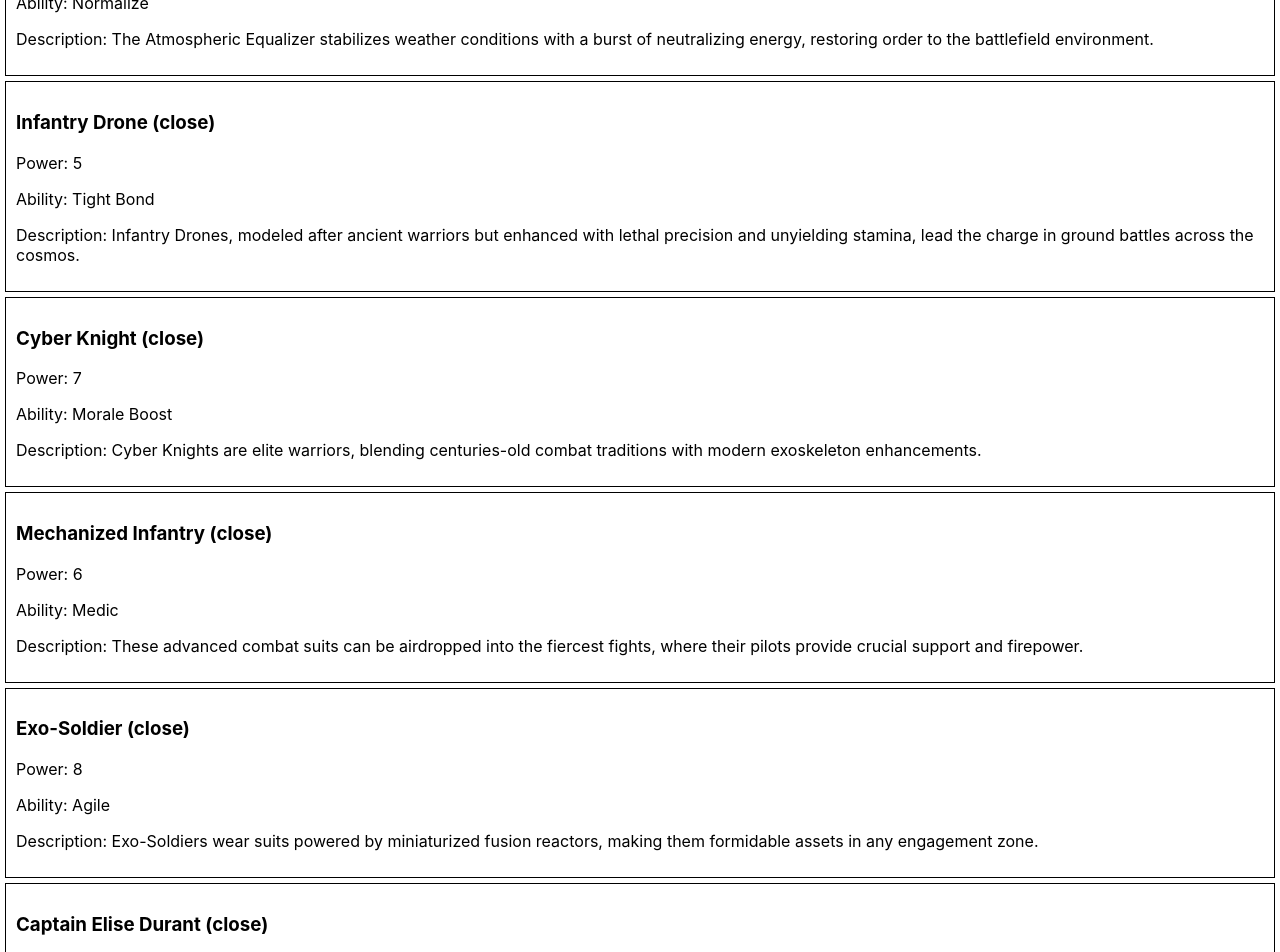
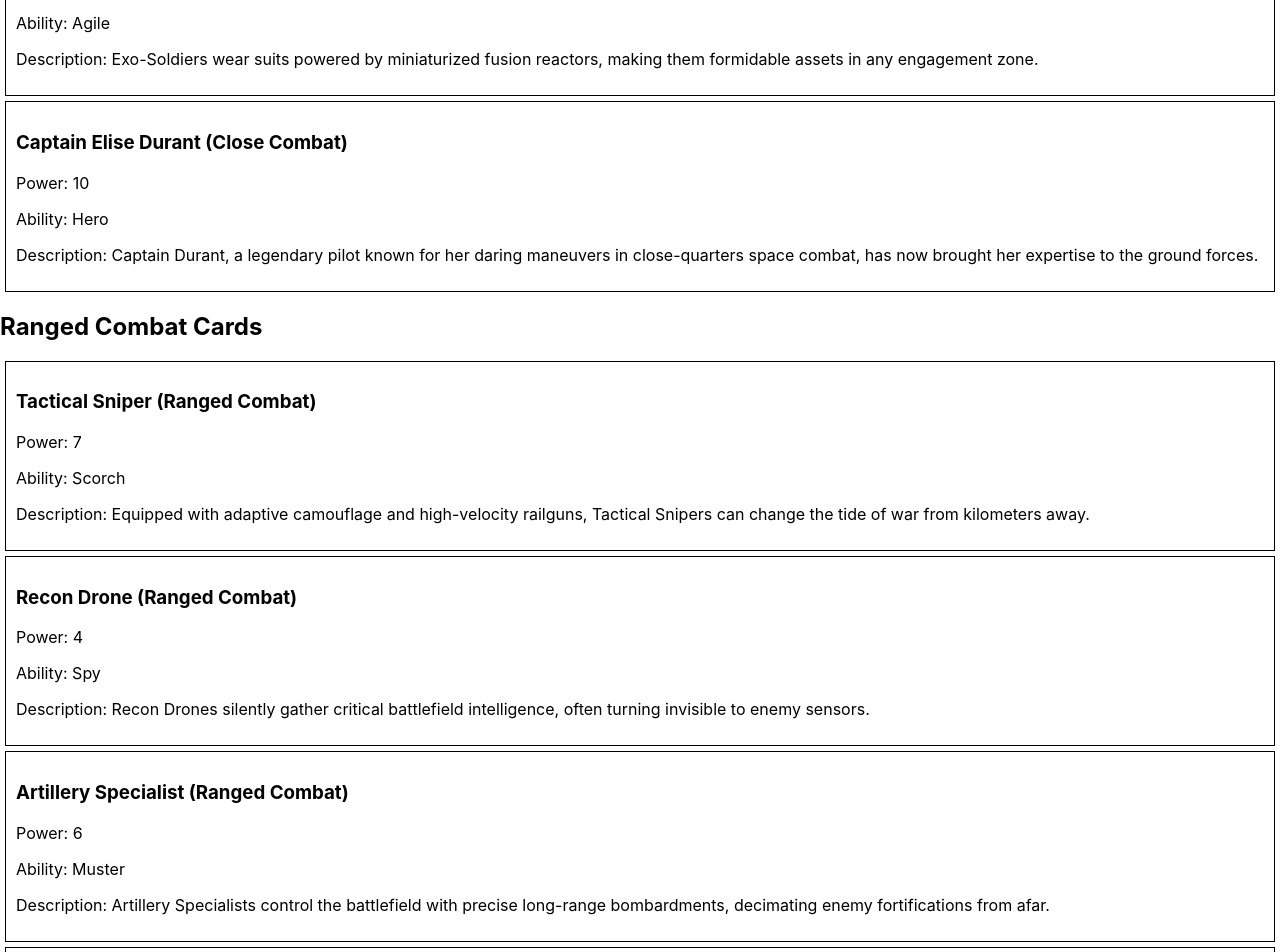
Before and after one commit to pslib-cz/2023-p3a-mpa-react-project-PeterHonzejk, a React (Create React App) app in the folder gwent-game/: page /build in a window 1280 px wide. Shown: the part 920-1872 px from the top of the page. Built offline with nearby package versions, Linux system fonts and the light colour scheme.

Commit message:
Improved playability

```diff
--- a/gwent-game/src/components/DeckBuilder.tsx
+++ b/gwent-game/src/components/DeckBuilder.tsx
@@ -29,6 +29,8 @@ const DeckBuilder: React.FC = () => {
     }
   };
 
+  const filteredCards = (type: string) => availableCards.filter(card => card.type === type);
+
   return (
     <div>
       <h1>Deck Builder</h1>
@@ -39,12 +41,14 @@ const DeckBuilder: React.FC = () => {
         ))}
         {deck.length === 0 && <p>No cards in your deck. Click on a card below to add it.</p>}
       </div>
-      <div>
-        <h2>Available Cards</h2>
-        {availableCards.map(card => (
-          <Card key={card.id} {...card} onPlay={() => addToDeck(card.id)} />
-        ))}
-      </div>
+      {['Close Combat', 'Ranged Combat', 'Siege', 'Leader', 'Weather'].map((type) => (
+        <div key={type}>
+          <h2>{type.charAt(0).toUpperCase() + type.slice(1)} Cards</h2>
+          {filteredCards(type).map(card => (
+            <Card key={card.id} {...card} onPlay={() => addToDeck(card.id)} />
+          ))}
+        </div>
+      ))}
     </div>
   );
 };
--- a/gwent-game/src/components/GameBoard.tsx
+++ b/gwent-game/src/components/GameBoard.tsx
@@ -1,29 +1,82 @@
-import React, { useState, useEffect } from 'react';
+import React, { useState } from 'react';
 import Card from './Card';
 import { CardData } from './cardData';
 
+type CardType = 'Close Combat' | 'Ranged Combat' | 'Siege' | 'Leader' | 'Weather';
+
+interface Scores {
+  'Close Combat': number;
+  'Ranged Combat': number;
+  Siege: number;
+  Leader: number;
+  Weather: number;
+}
+
+interface PlayedCards {
+  'Close Combat': CardData[];
+  'Ranged Combat': CardData[];
+  Siege: CardData[];
+  Leader: CardData[];
+  Weather: CardData[];
+}
+
 const GameBoard: React.FC = () => {
-  const [deck, setDeck] = useState<CardData[]>(() => {
+  const [cardsInHand, setCardsInHand] = useState<CardData[]>(() => {
     const savedDeck = localStorage.getItem('userDeck');
     return savedDeck ? JSON.parse(savedDeck) : [];
   });
-  const [score, setScore] = useState(0);
 
-  const playCard = (cardId: number) => {
-    const card = deck.find(card => card.id === cardId);
-    if (card) {
-      setScore(score + card.power);
-      setDeck(deck.filter(c => c.id !== cardId));
+  const [playedCards, setPlayedCards] = useState<PlayedCards>({
+    'Close Combat': [],
+    'Ranged Combat': [],
+    Siege: [],
+    Leader: [],
+    Weather: []
+  });
+
+  const [scores, setScores] = useState<Scores>({
+    'Close Combat': 0,
+    'Ranged Combat': 0,
+    Siege: 0,
+    Leader: 0,
+    Weather: 0
+  });
+
+  const playCard = (cardId: number, type: CardType) => {
+    const cardIndex = cardsInHand.findIndex(card => card.id === cardId);
+    if (cardIndex > -1) {
+      const card = cardsInHand[cardIndex];
+      setCardsInHand(cardsInHand.filter((_, index) => index !== cardIndex));
+      setPlayedCards(prev => ({
+        ...prev,
+        [type]: [...prev[type], card]
+      }));
+      setScores(prevScores => ({
+        ...prevScores,
+        [type]: prevScores[type] + card.power
+      }));
     }
+  };
+
+  const renderRow = (type: CardType) => {
+    return (
+      <div key={type}>
+        <h2>{type} Cards - Score: {scores[type]}</h2>
+        {playedCards[type].map(card => (
+          <Card key={card.id} {...card} onPlay={() => {}} />
+        ))}
+      </div>
+    );
   };
 
   return (
     <div>
       <h1>Game Board</h1>
-      <p>Score: {score}</p>
-      {deck.map(card => (
-        <Card key={card.id} {...card} onPlay={() => playCard(card.id)} />
+      <h2>Your Cards</h2>
+      {cardsInHand.map(card => (
+        <Card key={card.id} {...card} onPlay={() => playCard(card.id, card.type as CardType)} />
       ))}
+      {(['Close Combat', 'Ranged Combat', 'Siege', 'Leader', 'Weather'] as CardType[]).map(type => renderRow(type))}
     </div>
   );
 };
--- a/gwent-game/src/components/cardData.tsx
+++ b/gwent-game/src/components/cardData.tsx
@@ -9,29 +9,29 @@ export interface CardData {
 
 export const cardPool: CardData[] = [
     // Weather cards
-    { id: 1, type: "weather", name: "Ionic Storm", power: 0, ability: "Weaken Close", lore: "Generated by high-altitude weather machines, Ionic Storms release charged particles that disrupt close-range combat equipment and personnel." },
-    { id: 2, type: "weather", name: "Gravitational Fog", power: 0, ability: "Weaken Range", lore: "Emitted from orbital platforms, Gravitational Fog warps local gravity, significantly hindering the operation of ranged weaponry." },
-    { id: 3, type: "weather", name: "Nano-Swarm Rain", power: 0, ability: "Weaken Siege", lore: "Nano-Swarm Rain consists of billions of microscopic robots that swarm siege equipment, jamming mechanics and electronics temporarily." },
-    { id: 4, type: "weather", name: "Atmospheric Equalizer", power: 0, ability: "Normalize", lore: "The Atmospheric Equalizer stabilizes weather conditions with a burst of neutralizing energy, restoring order to the battlefield environment." },
+    { id: 1, type: "Weather", name: "Ionic Storm", power: 0, ability: "Weaken Close", lore: "Generated by high-altitude weather machines, Ionic Storms release charged particles that disrupt close-range combat equipment and personnel." },
+    { id: 2, type: "Weather", name: "Gravitational Fog", power: 0, ability: "Weaken Range", lore: "Emitted from orbital platforms, Gravitational Fog warps local gravity, significantly hindering the operation of ranged weaponry." },
+    { id: 3, type: "Weather", name: "Nano-Swarm Rain", power: 0, ability: "Weaken Siege", lore: "Nano-Swarm Rain consists of billions of microscopic robots that swarm siege equipment, jamming mechanics and electronics temporarily." },
+    { id: 4, type: "Weather", name: "Atmospheric Equalizer", power: 0, ability: "Normalize", lore: "The Atmospheric Equalizer stabilizes weather conditions with a burst of neutralizing energy, restoring order to the battlefield environment." },
     // Human Close Combat cards
-    { id: 101, type: "close", name: "Infantry Drone", power: 5, ability: "Tight Bond", lore: "Infantry Drones, modeled after ancient warriors but enhanced with lethal precision and unyielding stamina, lead the charge in ground battles across the cosmos." },
-    { id: 102, type: "close", name: "Cyber Knight", power: 7, ability: "Morale Boost", lore: "Cyber Knights are elite warriors, blending centuries-old combat traditions with modern exoskeleton enhancements." },
-    { id: 103, type: "close", name: "Mechanized Infantry", power: 6, ability: "Medic", lore: "These advanced combat suits can be airdropped into the fiercest fights, where their pilots provide crucial support and firepower." },
-    { id: 104, type: "close", name: "Exo-Soldier", power: 8, ability: "Agile", lore: "Exo-Soldiers wear suits powered by miniaturized fusion reactors, making them formidable assets in any engagement zone." },
-    { id: 105, type: "close", name: "Captain Elise Durant", power: 10, ability: "Hero", lore: "Captain Durant, a legendary pilot known for her daring maneuvers in close-quarters space combat, has now brought her expertise to the ground forces." },
+    { id: 101, type: "Close Combat", name: "Infantry Drone", power: 5, ability: "Tight Bond", lore: "Infantry Drones, modeled after ancient warriors but enhanced with lethal precision and unyielding stamina, lead the charge in ground battles across the cosmos." },
+    { id: 102, type: "Close Combat", name: "Cyber Knight", power: 7, ability: "Morale Boost", lore: "Cyber Knights are elite warriors, blending centuries-old combat traditions with modern exoskeleton enhancements." },
+    { id: 103, type: "Close Combat", name: "Mechanized Infantry", power: 6, ability: "Medic", lore: "These advanced combat suits can be airdropped into the fiercest fights, where their pilots provide crucial support and firepower." },
+    { id: 104, type: "Close Combat", name: "Exo-Soldier", power: 8, ability: "Agile", lore: "Exo-Soldiers wear suits powered by miniaturized fusion reactors, making them formidable assets in any engagement zone." },
+    { id: 105, type: "Close Combat", name: "Captain Elise Durant", power: 10, ability: "Hero", lore: "Captain Durant, a legendary pilot known for her daring maneuvers in close-quarters space combat, has now brought her expertise to the ground forces." },
     // Human Ranged Combat cards
-    { id: 111, type: "range", name: "Tactical Sniper", power: 7, ability: "Scorch", lore: "Equipped with adaptive camouflage and high-velocity railguns, Tactical Snipers can change the tide of war from kilometers away." },
-    { id: 112, type: "range", name: "Recon Drone", power: 4, ability: "Spy", lore: "Recon Drones silently gather critical battlefield intelligence, often turning invisible to enemy sensors." },
-    { id: 113, type: "range", name: "Artillery Specialist", power: 6, ability: "Muster", lore: "Artillery Specialists control the battlefield with precise long-range bombardments, decimating enemy fortifications from afar." },
-    { id: 114, type: "range", name: "Comms Officer", power: 5, ability: "Morale Boost", lore: "Comms Officers maintain the flow of vital information across the battlefield, boosting the morale and coordination of allied troops." },
-    { id: 115, type: "range", name: "Lieutenant Marcus Fenix", power: 9, ability: "Hero", lore: "Marcus Fenix, a master sharpshooter, once turned the tide of a siege with a single shot that saved a thousand lives." },
+    { id: 111, type: "Ranged Combat", name: "Tactical Sniper", power: 7, ability: "Scorch", lore: "Equipped with adaptive camouflage and high-velocity railguns, Tactical Snipers can change the tide of war from kilometers away." },
+    { id: 112, type: "Ranged Combat", name: "Recon Drone", power: 4, ability: "Spy", lore: "Recon Drones silently gather critical battlefield intelligence, often turning invisible to enemy sensors." },
+    { id: 113, type: "Ranged Combat", name: "Artillery Specialist", power: 6, ability: "Muster", lore: "Artillery Specialists control the battlefield with precise long-range bombardments, decimating enemy fortifications from afar." },
+    { id: 114, type: "Ranged Combat", name: "Comms Officer", power: 5, ability: "Morale Boost", lore: "Comms Officers maintain the flow of vital information across the battlefield, boosting the morale and coordination of allied troops." },
+    { id: 115, type: "Ranged Combat", name: "Lieutenant Marcus Fenix", power: 9, ability: "Hero", lore: "Marcus Fenix, a master sharpshooter, once turned the tide of a siege with a single shot that saved a thousand lives." },
     // Human Siege cards
-    { id: 121, type: "siege", name: "Siege Mech", power: 8, ability: "Medic", lore: "Siege Mechs are the heavy hitters in sieges, capable of breaking through any fortification with their massive firepower." },
-    { id: 122, type: "siege", name: "Drone Carrier", power: 7, ability: "Muster", lore: "Drone Carriers deploy swarms of combat drones, overwhelming opponents with sheer numbers." },
-    { id: 123, type: "siege", name: "Engineer Unit", power: 5, ability: "Tight Bond", lore: "Engineer Units are essential for maintaining and upgrading battlefield tech in real-time, ensuring peak performance under fire." },
-    { id: 124, type: "siege", name: "Orbital Strike", power: 9, ability: "Destroy a row", lore: "Orbital Strikes are the ultimate deterrence, called down from space stations orbiting above the conflict zone, devastating enemy lines from above." },
-    { id: 125, type: "siege", name: "Engineer Sophia Bell", power: 11, ability: "Hero", lore: "Sophia Bell, chief engineer of the star fleet's artillery division, designs weapons that can break through any fortification." },
+    { id: 121, type: "Siege", name: "Siege Mech", power: 8, ability: "Medic", lore: "Siege Mechs are the heavy hitters in sieges, capable of breaking through any fortification with their massive firepower." },
+    { id: 122, type: "Siege", name: "Drone Carrier", power: 7, ability: "Muster", lore: "Drone Carriers deploy swarms of combat drones, overwhelming opponents with sheer numbers." },
+    { id: 123, type: "Siege", name: "Engineer Unit", power: 5, ability: "Tight Bond", lore: "Engineer Units are essential for maintaining and upgrading battlefield tech in real-time, ensuring peak performance under fire." },
+    { id: 124, type: "Siege", name: "Orbital Strike", power: 9, ability: "Destroy a row", lore: "Orbital Strikes are the ultimate deterrence, called down from space stations orbiting above the conflict zone, devastating enemy lines from above." },
+    { id: 125, type: "Siege", name: "Engineer Sophia Bell", power: 11, ability: "Hero", lore: "Sophia Bell, chief engineer of the star fleet's artillery division, designs weapons that can break through any fortification." },
     // Human Leader cards
-    { id: 131, type: "leader", name: "Admiral Elara Myles", power: 12, ability: "Call Reinforcements", lore: "Admiral Elara Myles commands the human fleet with an iron will and a sharp mind, turning the tides of war with her strategic genius." },
-    { id: 132, type: "leader", name: "General Carter Blake", power: 12, ability: "Orbital Bombardment", lore: "General Carter Blake, a seasoned war hero, coordinates devastating orbital strikes, breaking enemy lines with precision." },
+    { id: 131, type: "Leader", name: "Admiral Elara Myles", power: 12, ability: "Call Reinforcements", lore: "Admiral Elara Myles commands the human fleet with an iron will and a sharp mind, turning the tides of war with her strategic genius." },
+    { id: 132, type: "Leader", name: "General Carter Blake", power: 12, ability: "Orbital Bombardment", lore: "General Carter Blake, a seasoned war hero, coordinates devastating orbital strikes, breaking enemy lines with precision." },
 ];
```
